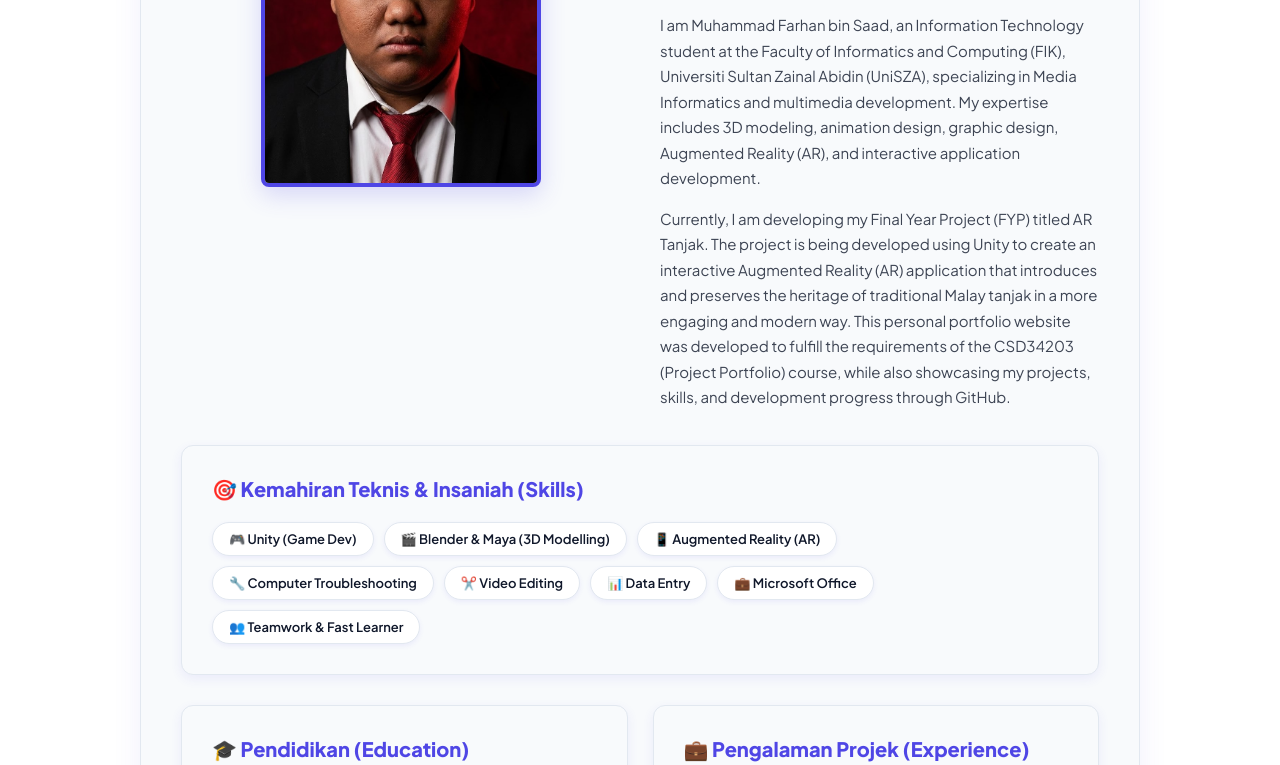
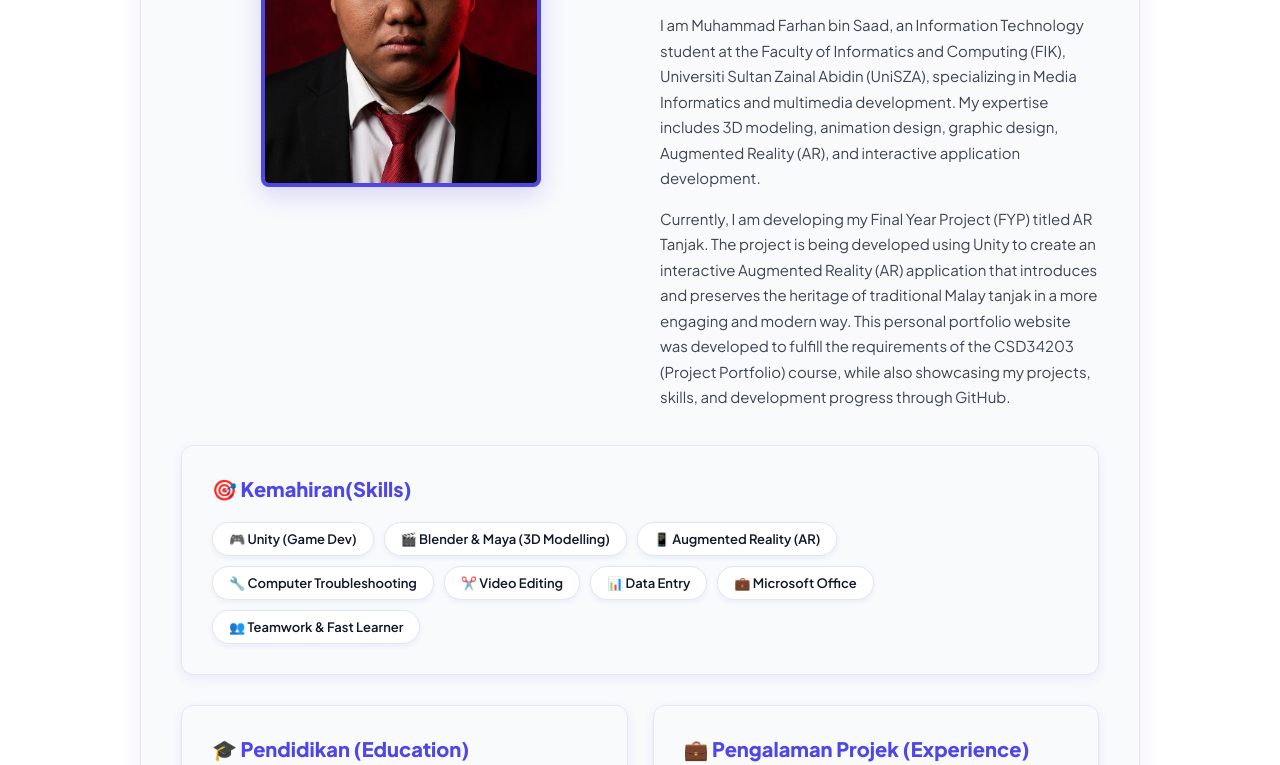
Before and after one commit to paanopie/079199-my-portfolio, a plain HTML site: page about.html in a window 1280 px wide. Shown: the part 335-1100 px from the top of the page. Drawn offline with Linux system fonts and the light colour scheme.

Commit message:
Update about.html

```diff
--- a/about.html
+++ b/about.html
@@ -142,7 +142,7 @@ This personal portfolio website was developed to fulfill the requirements of the
         </div>
 
         <div class="info-card" style="margin-bottom: 25px;">
-            <h3>🎯 Kemahiran Teknis & Insaniah (Skills)</h3>
+            <h3>🎯 Kemahiran(Skills)</h3>
             <div class="skills-grid">
                 <span class="skill-badge">🎮 Unity (Game Dev)</span>
                 <span class="skill-badge">🎬 Blender & Maya (3D Modelling)</span>
```
